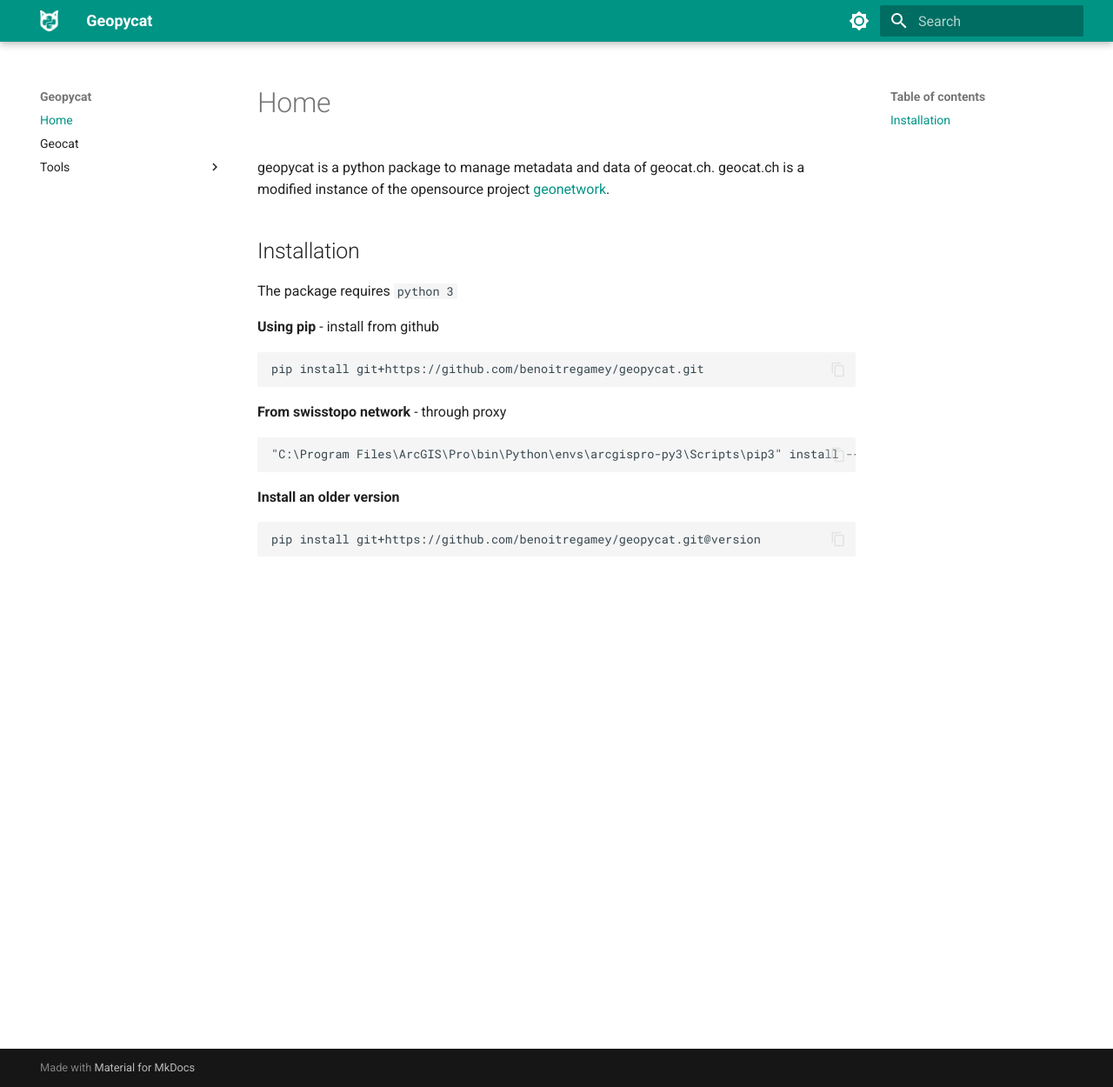
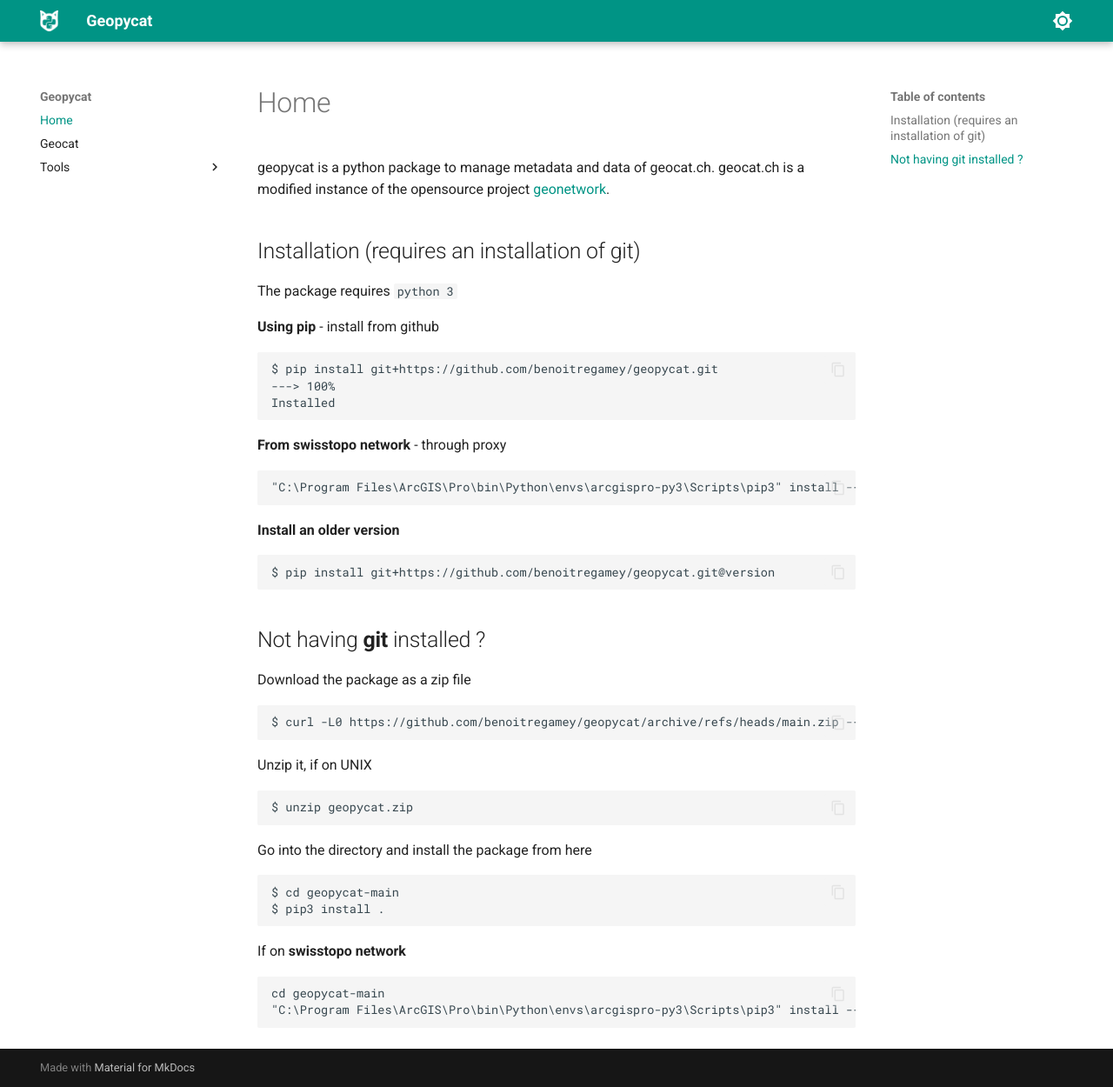
Before and after one commit to geoadmin/lib-geopycat, an MkDocs documentation site: the page built from docs/index.md, in a window 1280 px wide and 1250 px high. Shown: the whole window at 87% size. Built offline with MkDocs 1.6.1 and Material for MkDocs 9.7.7, drawn with Linux system fonts in a browser that asks for light colours.

Commit message:
update doc

````diff
--- a/docs/index.md
+++ b/docs/index.md
@@ -3,19 +3,42 @@
 geopycat is a python package to manage metadata and data of geocat.ch.
 geocat.ch is a modified instance of the opensource project [geonetwork](https://geonetwork-opensource.org/).
 
-## Installation
+## Installation (requires an installation of git)
 
 The package requires `python 3`
 
-**Using pip** -  install from github
-```
-pip install git+https://github.com/benoitregamey/geopycat.git
+**Using pip** - install from github
+
+```console
+$ pip install git+https://github.com/benoitregamey/geopycat.git
+---> 100%
+Installed
 ```
 **From swisstopo network** - through proxy
-```
-"C:\Program Files\ArcGIS\Pro\bin\Python\envs\arcgispro-py3\Scripts\pip3" install --trusted-host github.com --proxy=proxy-bvcol.admin.ch:8080 git+https://github.com/benoitregamey/geopycat.git
+```console
+"C:\Program Files\ArcGIS\Pro\bin\Python\envs\arcgispro-py3\Scripts\pip3" install --trusted-host pypi.org --trusted-host pypi.python.org --trusted-host github.com --proxy=proxy-bvcol.admin.ch:8080 git+https://github.com/benoitregamey/geopycat.git
 ```
 **Install an older version**
+```console
+$ pip install git+https://github.com/benoitregamey/geopycat.git@version
 ```
-pip install git+https://github.com/benoitregamey/geopycat.git@version
+
+## Not having **git** installed ?
+Download the package as a zip file
+```console
+$ curl -L0 https://github.com/benoitregamey/geopycat/archive/refs/heads/main.zip --output geopycat.zip
 ```
+Unzip it, if on UNIX
+```console
+$ unzip geopycat.zip
+```
+Go into the directory and install the package from here
+```console
+$ cd geopycat-main
+$ pip3 install .
+```
+If on **swisstopo network**
+```console
+cd geopycat-main
+"C:\Program Files\ArcGIS\Pro\bin\Python\envs\arcgispro-py3\Scripts\pip3" install --trusted-host pypi.org --trusted-host pypi.python.org --proxy=proxy-bvcol.admin.ch:8080 .
+```
--- a/mkdocs.yml
+++ b/mkdocs.yml
@@ -24,6 +24,9 @@
   features:
     - content.code.copy
 
+plugins:
+    - termynal
+
 nav:
   - index.md
   - geocat.md
````
Also changed, not shown: 1 other file.
